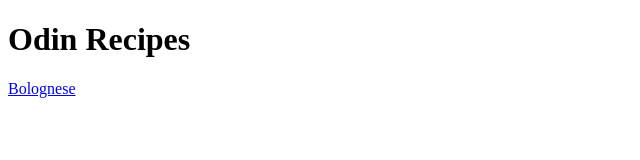
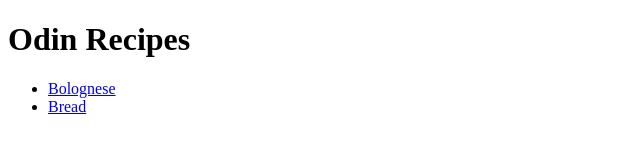
Before and after one commit to vojinms/odin-recipes, a plain HTML site: page index.html in a window 1280 px wide. Shown: the whole page, without its empty margins (0-640 px from the left). Drawn offline with Linux system fonts and the light colour scheme.

Commit message:
Add a link to bread.html

```diff
--- a/index.html
+++ b/index.html
@@ -7,6 +7,10 @@
 </head>
 <body>
     <h1>Odin Recipes</h1>
-    <a href="./recipes/bolognese.html">Bolognese</a>
+    <ul>
+        <li> <a href="./recipes/bolognese.html">Bolognese</a></li>
+        <li> <a href="./recipes/bread.html">Bread</a></li>
+    </ul>
+
 </body>
 </html>
```
